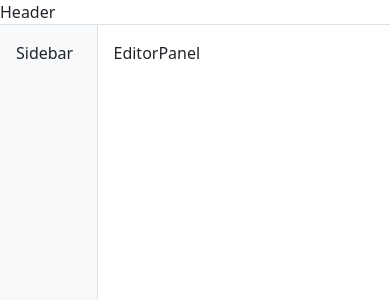
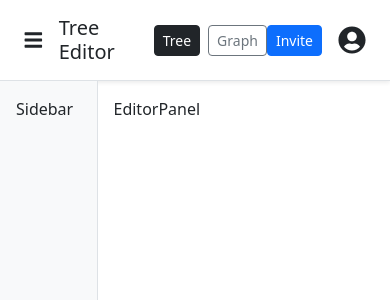
Before and after one commit to vyshnavs0003-sys/inktree, a React (Vite) app: page / in a window 390 px wide. Shown: the top 300 px of the page. Built offline with nearby package versions, Linux system fonts and the light colour scheme.

Commit message:
feat: build responsive header ui
Add hamburger menu and app title

Add tree and graph view buttons

Add invite button and user profile icon

Create seperate CSS files for layout components

```diff
--- /dev/null
+++ b/src/layout/Header.css
@@ -0,0 +1,3 @@
+header {
+    min-height: 60px;
+}
--- a/src/layout/Header.jsx
+++ b/src/layout/Header.jsx
@@ -1,4 +1,39 @@
-function Header(){
-    return <div>Header</div>
+import { FaBars, FaUserCircle } from "react-icons/fa";
+import "./Header.css";
+
+function Header() {
+  return (
+    <header className="d-flex justify-content-between align-items-center px-4 py-3 bg-white">
+
+      {/* Left Section */}
+      <div className="d-flex align-items-center gap-3">
+        <FaBars size={20} />
+        <h5 className="m-0">Tree Editor</h5>
+      </div>
+
+      {/* Center Section */}
+      <div className="d-flex gap-2">
+        <button className="btn btn-dark btn-sm">
+          Tree
+        </button>
+
+        <button className="btn btn-outline-secondary btn-sm">
+          Graph
+        </button>
+      </div>
+
+      {/* Right Section */}
+      <div className="d-flex align-items-center gap-3">
+
+        <button className="btn btn-primary btn-sm">
+          Invite
+        </button>
+
+        <FaUserCircle size={28} />
+      </div>
+
+    </header>
+  );
 }
+
 export default Header;
--- a/src/layout/MainLayout.jsx
+++ b/src/layout/MainLayout.jsx
@@ -7,7 +7,7 @@ function MainLayout() {
     <div className="container-fluid vh-100 d-flex flex-column p-0">
 
       {/* Header */}
-      <div className="border-bottom">
+      <div className="border-bottom shadow-sm">
         <Header />
       </div>
 
```
Also changed, not shown: src/layout/EditorPanel.css (added), src/layout/Sidebar.css (added).
